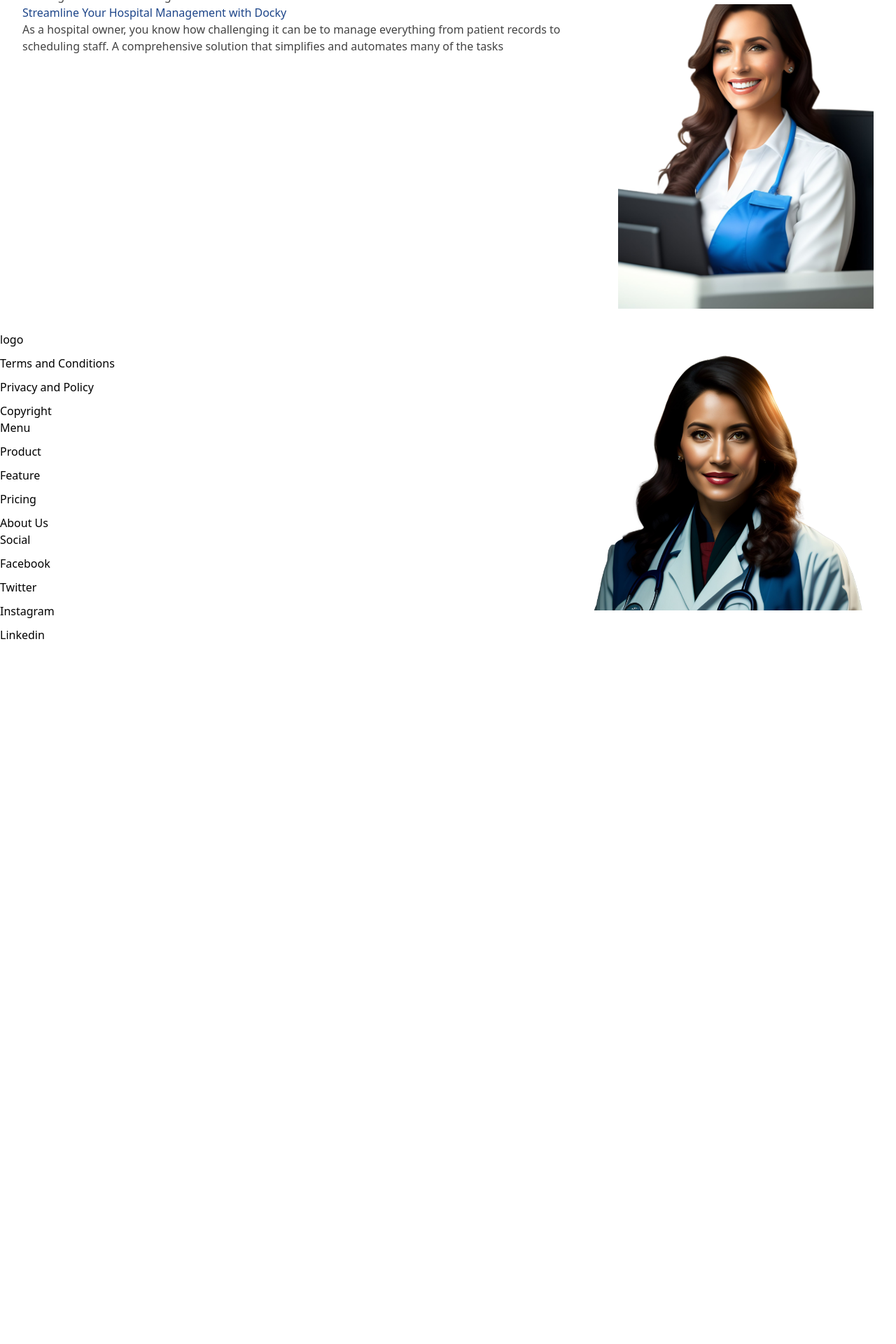
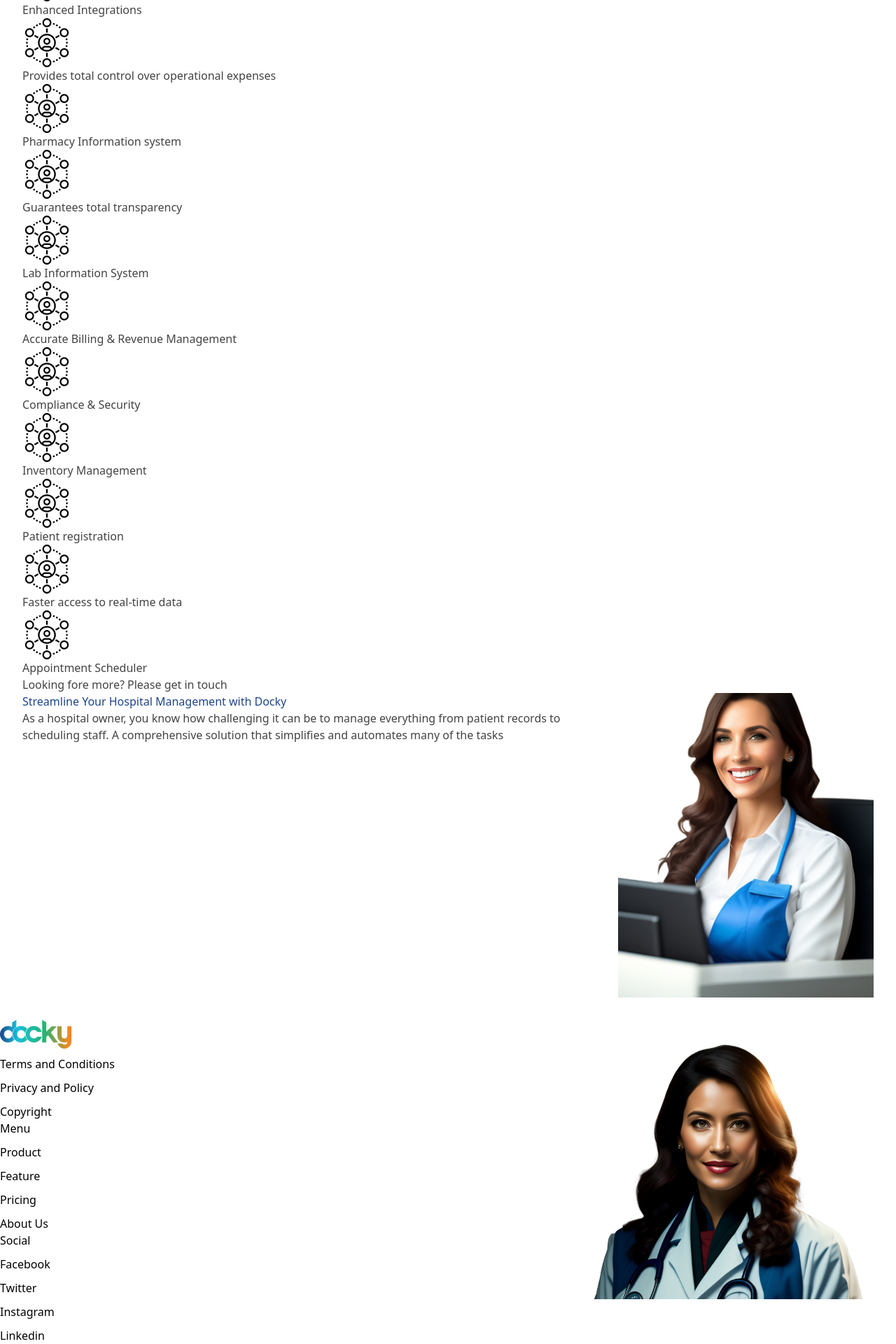
Before and after one commit to UchihaDSenju/docky-newLanding-demo, a React (Vite) app: page / in a window 1280 px wide. Shown: the part 1545-3465 px from the top of the page at 70% size. Before the commit the page ends 2464 px from the top, so only its background shows below. Built offline with nearby package versions, Linux system fonts and the light colour scheme.

Commit message:
features design completed

```diff
--- a/src/components/feature-card.tsx
+++ b/src/components/feature-card.tsx
@@ -1,13 +1,14 @@
 
 
 function FeatureCard(props : {
+    index ?: number,
     icon ?: string,
     desc : string
 }) {
   return (
-    <div className="flex bg-gray-500 w-[496px] rounded-[84px] h-[100px] ">
-        <div className="bg-gray-300 rounded-[84px] w-[100px] h-[100px] flex items-center justify-center">c1{props.icon}</div>
-        <div className="flex items-center w-1/2 justify-center">{props.desc}</div>
+    <div className="flex bg-gray-200  rounded-[84px] h-[100px] ">
+        <div className="bg-white rounded-[84px] w-[100px] h-[100px] flex items-center justify-center"><img src={props.icon} alt="" /></div>
+        <div className="flex items-center w-[65%] justify-center font-bold text-xl">{props.desc}</div>
     </div>
   )
 }
--- a/src/components/features.tsx
+++ b/src/components/features.tsx
@@ -1,14 +1,17 @@
 import FeatureCard from "./feature-card"
+import { features } from "./jsonData/data"
 
 function Features() {
   return (
     <>
         <div className="text-center text-lg  bg-blue-200 p-5 rounded-3xl">
             <h1 className="text-4xl font-bold text-blue-400 my-5">Every Thing You Need</h1>
-            <div className="flex justify-evenly my-5">
-                <FeatureCard desc="Card-1" />
-                <FeatureCard desc="Card-1" />
-                <FeatureCard desc="Card-1" />
+            <div className=" justify-evenly my-5 grid grid-cols-3 gap-5 gap-x-5">
+                {features.map((feature, index) => {
+                  return(
+                    <FeatureCard index={index} icon={feature.icon} desc={feature.desc} />
+                  )
+                })}
             </div>
             <p className="my-2">Looking fore more? <a href="#" className="underline-offset-1">Please get in touch</a></p>
         </div>
--- a/src/components/footer.tsx
+++ b/src/components/footer.tsx
@@ -1,29 +1,32 @@
 import '../styles/demo.css'
 import footerWoman from '../assets/footer woman.png'
+import Logo from '../assets/docky 1.png'
+
+
 function Footer() {
   return (
     <>
         <footer className="my-3 bg-black text-white">
-            <div className="grid grid-cols-3">
+            <div className="grid grid-cols-3 mt-5 p-10">
                 <div className="logo">
-                    <div>logo</div>
+                    <div><img src={Logo} alt="" /></div>
                     <a href="#">Terms and Conditions</a>
                     <a href="#">Privacy and Policy</a>
                     <a href="#">Copyright</a>
                 </div>
                 <div className="menu">
-                    <h4>Menu</h4>
-                    <p>Product</p>
-                    <p>Feature</p>
-                    <p>Pricing</p>
-                    <p>About Us</p>
+                    <h1 className="text-2xl font-bold">Menu</h1>
+                    <a href="#">Product</a>
+                    <a href="#">Feature</a>
+                    <a href="#">Pricing</a>
+                    <a href="#">About Us</a>
                 </div>
                 <div className="social">
-                    <h1>Social</h1>
-                    <p>Facebook</p>
-                    <p>Twitter</p>
-                    <p>Instagram</p>
-                    <p>Linkedin</p>
+                    <h1 className="text-2xl font-bold">Social</h1>
+                    <a href="#">Facebook</a>
+                    <a href="#">Twitter</a>
+                    <a href="#">Instagram</a>
+                    <a href="#">Linkedin</a>
                 </div>
             </div>
             <div><img src={footerWoman} alt="" /></div>
--- a/src/components/jsonData/data.tsx
+++ b/src/components/jsonData/data.tsx
@@ -0,0 +1,53 @@
+import icon from '../../assets/networking 3.png'
+
+export const features = [
+    {
+        icon: icon,
+        desc: "Easy Set up"
+    },
+    {
+        icon: icon,
+        desc: "Enhanced Integrations"
+    },
+    {
+        icon: icon,
+        desc: "Provides total control over operational expenses"
+    },
+    {
+        icon: icon,
+        desc: "Pharmacy Information system"
+    },
+    {
+        icon: icon,
+        desc: "Guarantees total transparency"
+    },
+    {
+        icon: icon,
+        desc: "Lab Information System"
+    },
+    {
+        icon: icon,
+        desc: "Accurate Billing & Revenue Management"
+    },
+    {
+        icon: icon,
+        desc: "Compliance & Security"
+    },
+    {
+        icon: icon,
+        desc: "Inventory Management"
+    },
+    {
+        icon: icon,
+        desc: "Patient registration"
+    },
+    {
+        icon: icon,
+        desc: "Faster access to real-time data"
+    },
+    {
+        icon: icon,
+        desc: "Appointment Scheduler"
+    }
+
+]
```
Also changed, not shown: src/assets/networking 3.png (added).
